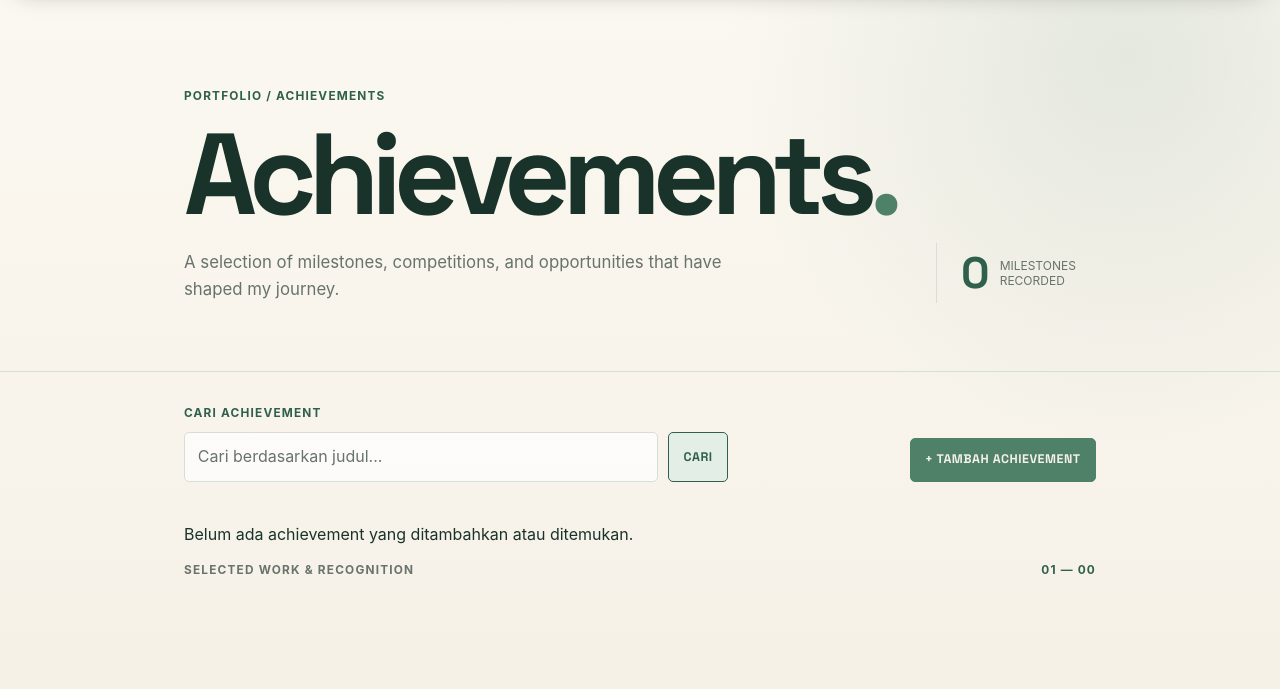
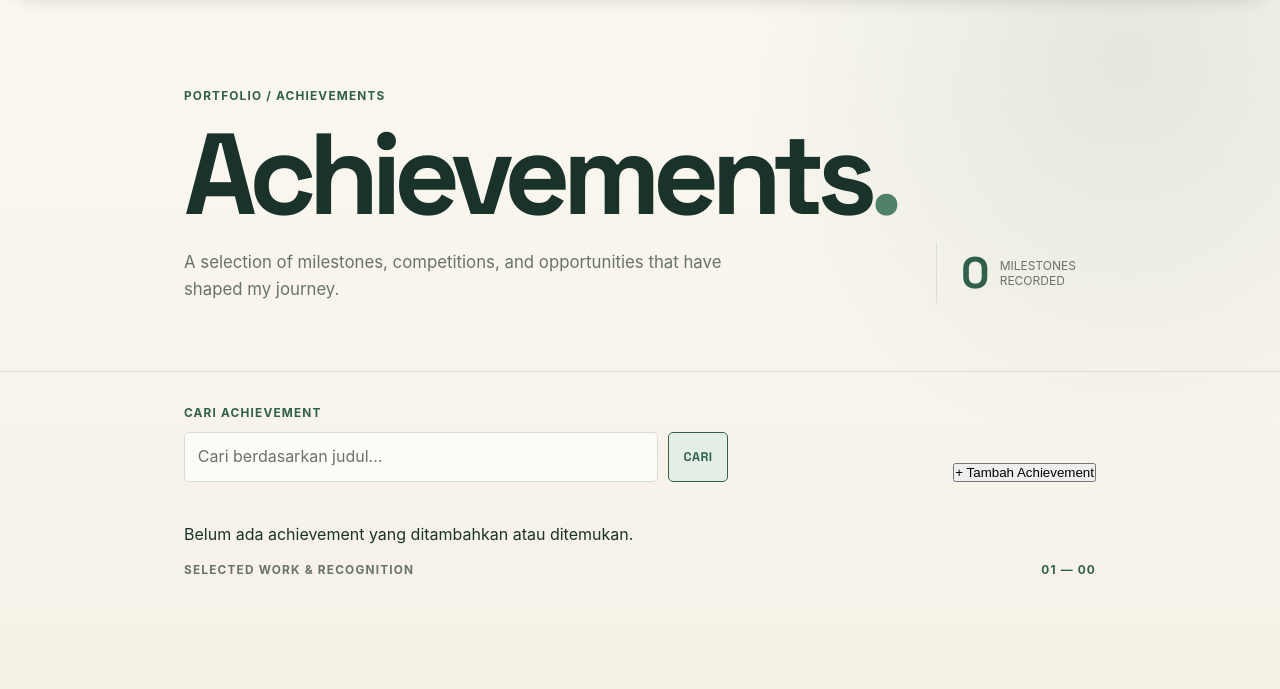
Before and after one commit to Agra-17/myportofolio, a Django app: page /achievements/ in a window 1280 px wide. Shown: the part 75-764 px from the top of the page. Run offline with Django 5.2, Linux system fonts and the light colour scheme; the visitor is signed in with stand-in values (Sample User, id 1); data that the repository does not hold is empty.

Commit message:
Adding Data with Modal and AJAX : Updating link at add achievement

```diff
--- a/templates/achievements.html
+++ b/templates/achievements.html
@@ -31,7 +31,12 @@
                         </div>
                     </form>
                     {% if user.is_superuser %}
-                        <a href="{% url 'main:create_achievements' %}" class="achievement-add-link">+ Tambah Achievement</a>
+                    <button type="button"
+                        class="button achivement-add-button"
+                        popovertarget="add-achivement-modal">
+                    <span aria-hidden="true">+</span>
+                    Tambah Achievement
+                </button>
                     {% endif %}
                 </div>
 
```
